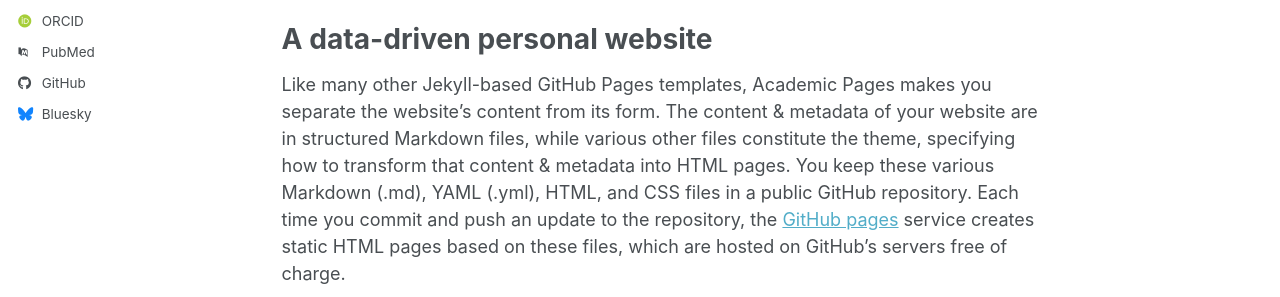
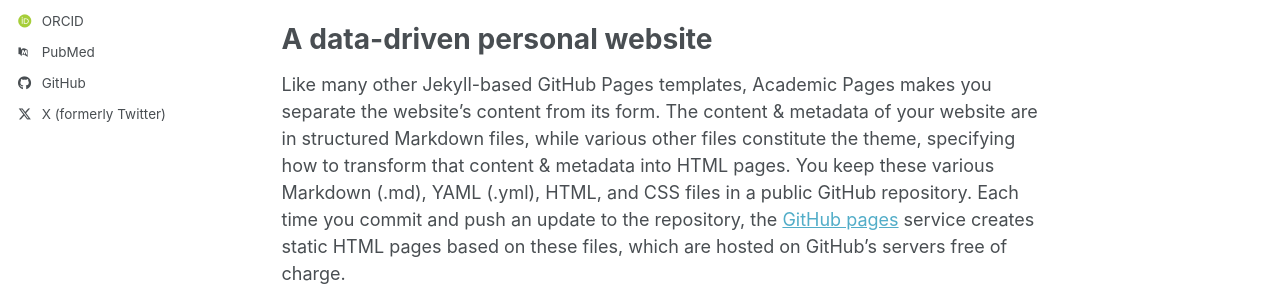
Before and after one commit to MarcMachaalani/marcmachaalani.github.io, a Jekyll site: the page built from _pages/about.md, in a window 1280 px wide. Shown: the part 463-760 px from the top of the page. Built offline with Jekyll 4.4.1, drawn with Linux system fonts in a browser that asks for light colours; some web fonts are replaced; a script bundle is joined from its source files by our own code; library files that are not in the unit come from our copies; some of the changed lines change nothing that is shown.

Commit message:
Update _config.yml

```diff
--- a/_config.yml
+++ b/_config.yml
@@ -57,7 +57,7 @@
 
   # Social media
   artstation       : # Username
-  bluesky          : "bsky.app" # Replace this with you Bluesky username
+  bluesky          : # Username # Replace this with you Bluesky username
   facebook         : # Username
   flickr           : # Username
   foursquare       : # Username
@@ -74,7 +74,7 @@
   steam            : # Username
   telegram         : # URL
   tumblr           : # Username
-  twitter          : # Username for X / Twitter
+  twitter          : "MarcMachaalani" # Username for X / Twitter
   vine             : # Username
   weibo            : # Username
   wikipedia        : # Username
```
